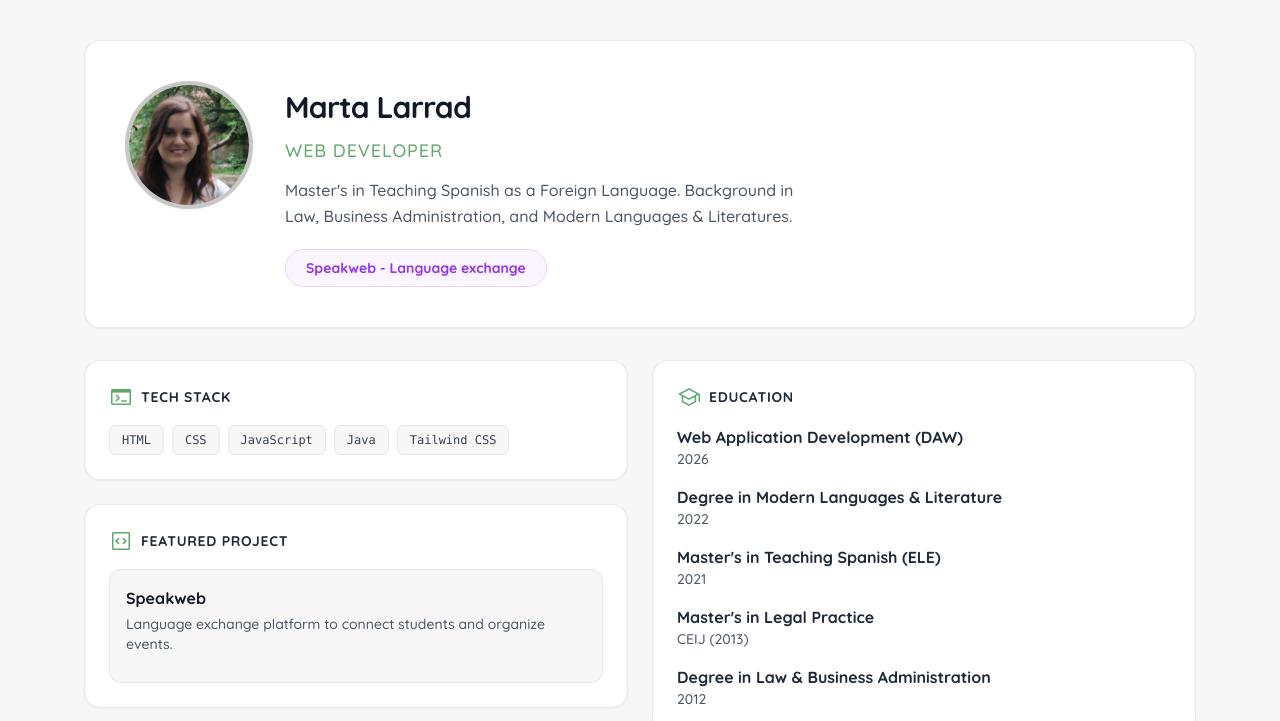
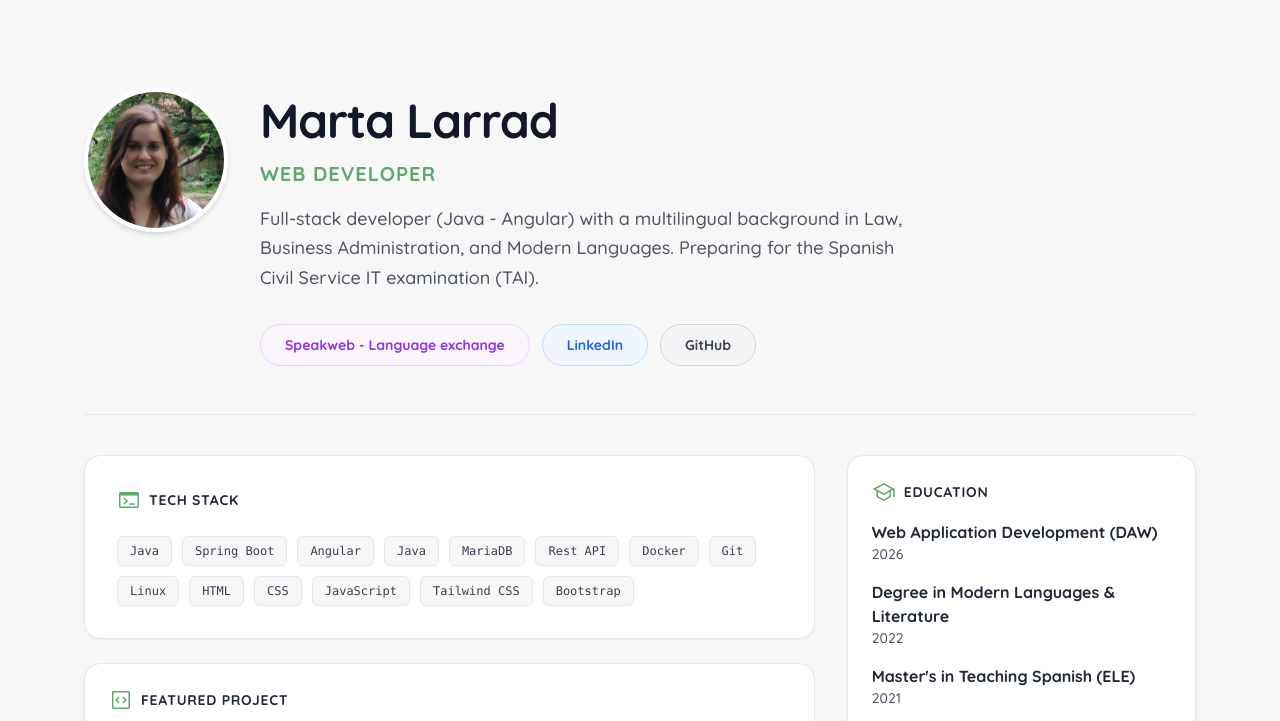
Before and after one commit to martaclj/myCv, a website: page index.html in a window 1280 px wide. Shown: the top 721 px of the page. Drawn offline with nearby package versions, Linux system fonts and the light colour scheme.

Commit message:
adjustment cv

```diff
--- a/index.html
+++ b/index.html
@@ -17,41 +17,56 @@
   <div class="max-w-6xl mx-auto px-5">
 
     <!-- header cv -->
-     <header class="bg-white rounded-2xl shadow-sm border border-secondary/30 p-10 mb-8 flex flex-col sm:flex-row items-center sm:items-start gap-8 text-center sm:text-left transition-shadow hover:shadow-md">
-      <img src="marta.jpg" alt="Marta Larrad Profile Picture" class="h-32 w-32 object-cover rounded-full border-4 border-secondary shadow-sm">
+     <header class="py-12 mb-10 border-b border-secondary/30 flex flex-col sm:flex-row items-center sm:items-start gap-8 text-center sm:text-left">
+      <img src="marta.jpg" alt="Marta Larrad Profile Picture" class="h-36 w-36 object-cover rounded-full border-4 border-white shadow-md">
 
-      <div class="flex-1 space-y-3 mt-2">
-        <h1 class="text-3xl font-bold text-gray-900 tracking-tight">Marta Larrad</h1>
-        <h2 class="text-lg font-medium text-primary uppercase tracking-wider">Web developer</h2>
-        <p class="text-gray-600 max-w-lg leading-relaxed">
-          Master's in Teaching Spanish as a Foreign Language. Background in Law, Business Administration, and Modern Languages & Literatures.
+      <div class="flex-1 space-y-4 mt-2">
+        <h1 class="text-4xl sm:text-5xl font-bold text-gray-900 tracking-tight">Marta Larrad</h1>
+        <h2 class="text-xl font-bold text-primary uppercase tracking-wider">Web developer</h2>
+        <p class="text-gray-600 max-w-2xl text-lg leading-relaxed">
+          Full-stack developer (Java - Angular) with a multilingual background in Law, Business Administration, and Modern Languages. Preparing for the Spanish Civil Service IT examination (TAI).
         </p>
-        <div class="pt-2">
-          <a href="https://speakweb.martaclj.com" target="_blank" rel="noopener noreferrer" class="inline-block px-5 py-2 text-sm font-semibold text-purple-600 bg-purple-50 rounded-full border border-purple-200 transition-colors hover:text-white hover:bg-purple-600 focus:outline-none focus:ring-2 focus:ring-purple-600 focus:ring-offset-2">
+        <div class="pt-4 flex flex-wrap gap-3">
+          <a href="https://speakweb.martaclj.com" target="_blank" rel="noopener noreferrer" class="inline-block px-6 py-2.5 text-sm font-semibold text-purple-600 bg-purple-50 rounded-full border border-purple-200 transition-colors hover:text-white hover:bg-purple-600 focus:outline-none focus:ring-2 focus:ring-purple-600 focus:ring-offset-2">
             Speakweb - Language exchange
+          </a>
+          <a href="https://linkedin.com/in/mlarrad" target="_blank" rel="noopener noreferrer" class="inline-block px-6 py-2.5 text-sm font-semibold text-blue-600 bg-blue-50 rounded-full border border-blue-200 transition-colors hover:text-white hover:bg-blue-600 focus:outline-none focus:ring-2 focus:ring-blue-600 focus:ring-offset-2">
+            LinkedIn
+          </a>
+          <a href="https://github.com/martaclj" target="_blank" rel="noopener noreferrer" class="inline-block px-6 py-2.5 text-sm font-semibold text-gray-700 bg-gray-100 rounded-full border border-gray-300 transition-colors hover:text-white hover:bg-gray-800 focus:outline-none focus:ring-2 focus:ring-gray-600 focus:ring-offset-2">
+            GitHub
           </a>
         </div>
       </div>
      </header>
 
      <!-- main -->
-      <main class="grid grid-cols-1 md:grid-cols-2 gap-6">
+      <main class="grid grid-cols-1 lg:grid-cols-3 gap-8">
 
         <!-- left column -->
-         <div class="space-y-6">
+         <div class="space-y-6 lg:col-span-2">
 
           <!-- skills -->
-           <section class="bg-white rounded-2xl shadow-sm border border-secondary/30 p-6">
-            <div class="flex items-center gap-2 mb-4 text-primary">
+           <section class="bg-white rounded-2xl shadow-sm border border-secondary/30 p-8">
+            <div class="flex items-center gap-2 mb-6 text-primary">
               <span class="material-symbols-outlined">terminal</span>
               <h3 class="uppercase tracking-wider text-sm font-bold text-gray-800">Tech stack</h3>
             </div>
-            <div class="flex flex-wrap gap-2">
+            <div class="flex flex-wrap gap-2.5">
+              <span class="px-3 py-1.5 bg-bg-base text-gray-700 border border-gray-200 rounded-md text-xs font-mono font-medium">Java</span>
+              <span class="px-3 py-1.5 bg-bg-base text-gray-700 border border-gray-200 rounded-md text-xs font-mono font-medium">Spring Boot</span>
+              <span class="px-3 py-1.5 bg-bg-base text-gray-700 border border-gray-200 rounded-md text-xs font-mono font-medium">Angular</span>
+              <span class="px-3 py-1.5 bg-bg-base text-gray-700 border border-gray-200 rounded-md text-xs font-mono font-medium">Java</span>
+              <span class="px-3 py-1.5 bg-bg-base text-gray-700 border border-gray-200 rounded-md text-xs font-mono font-medium">MariaDB</span>
+              <span class="px-3 py-1.5 bg-bg-base text-gray-700 border border-gray-200 rounded-md text-xs font-mono font-medium">Rest API</span>
+              <span class="px-3 py-1.5 bg-bg-base text-gray-700 border border-gray-200 rounded-md text-xs font-mono font-medium">Docker</span>
+              <span class="px-3 py-1.5 bg-bg-base text-gray-700 border border-gray-200 rounded-md text-xs font-mono font-medium">Git</span>
+              <span class="px-3 py-1.5 bg-bg-base text-gray-700 border border-gray-200 rounded-md text-xs font-mono font-medium">Linux</span>
               <span class="px-3 py-1.5 bg-bg-base text-gray-700 border border-gray-200 rounded-md text-xs font-mono font-medium">HTML</span>
               <span class="px-3 py-1.5 bg-bg-base text-gray-700 border border-gray-200 rounded-md text-xs font-mono font-medium">CSS</span>
               <span class="px-3 py-1.5 bg-bg-base text-gray-700 border border-gray-200 rounded-md text-xs font-mono font-medium">JavaScript</span>
-              <span class="px-3 py-1.5 bg-bg-base text-gray-700 border border-gray-200 rounded-md text-xs font-mono font-medium">Java</span>
               <span class="px-3 py-1.5 bg-bg-base text-gray-700 border border-gray-200 rounded-md text-xs font-mono font-medium">Tailwind CSS</span>
+              <span class="px-3 py-1.5 bg-bg-base text-gray-700 border border-gray-200 rounded-md text-xs font-mono font-medium">Bootstrap</span>
             </div>
            </section>
 
```
Also changed, not shown: output.css, 1 other file.
